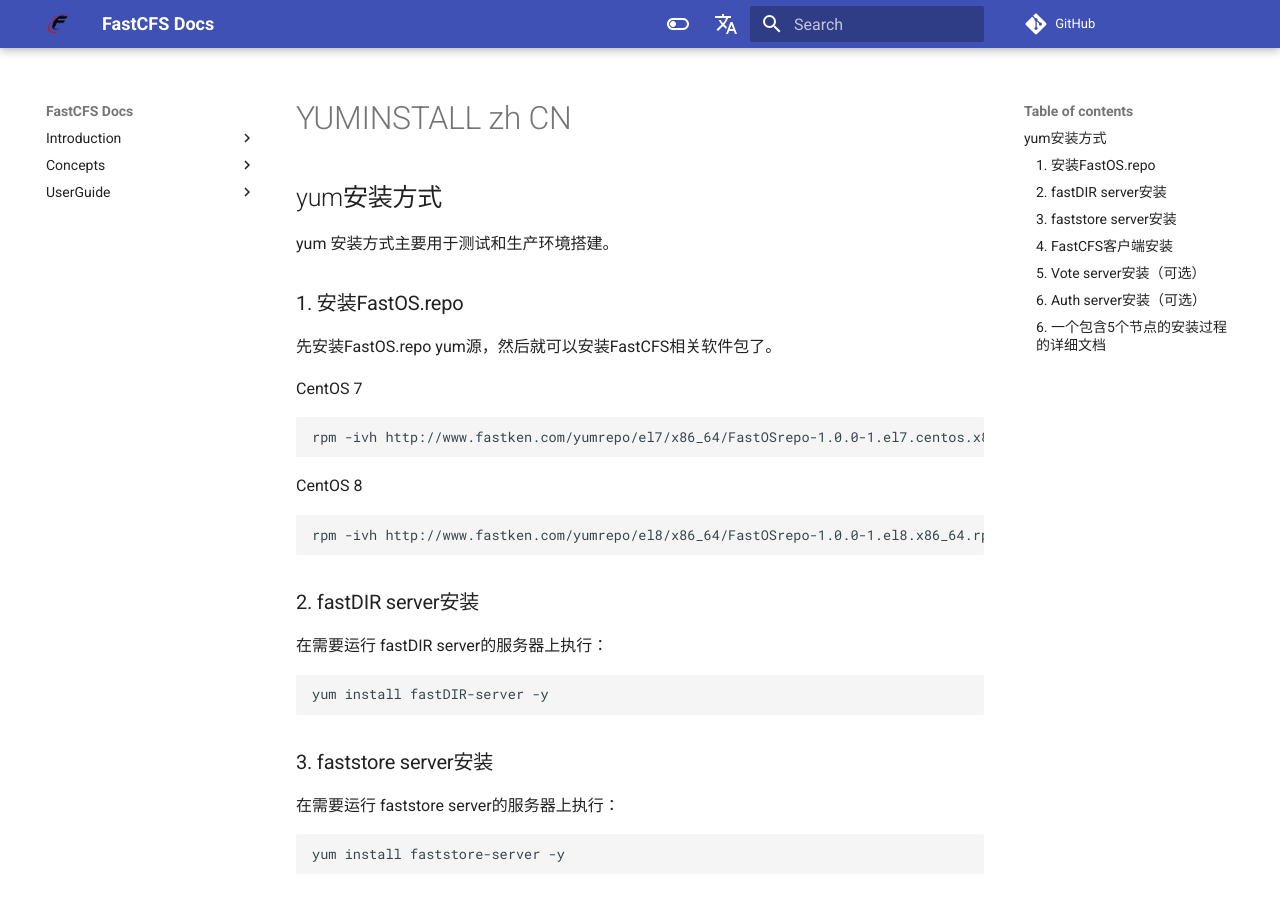
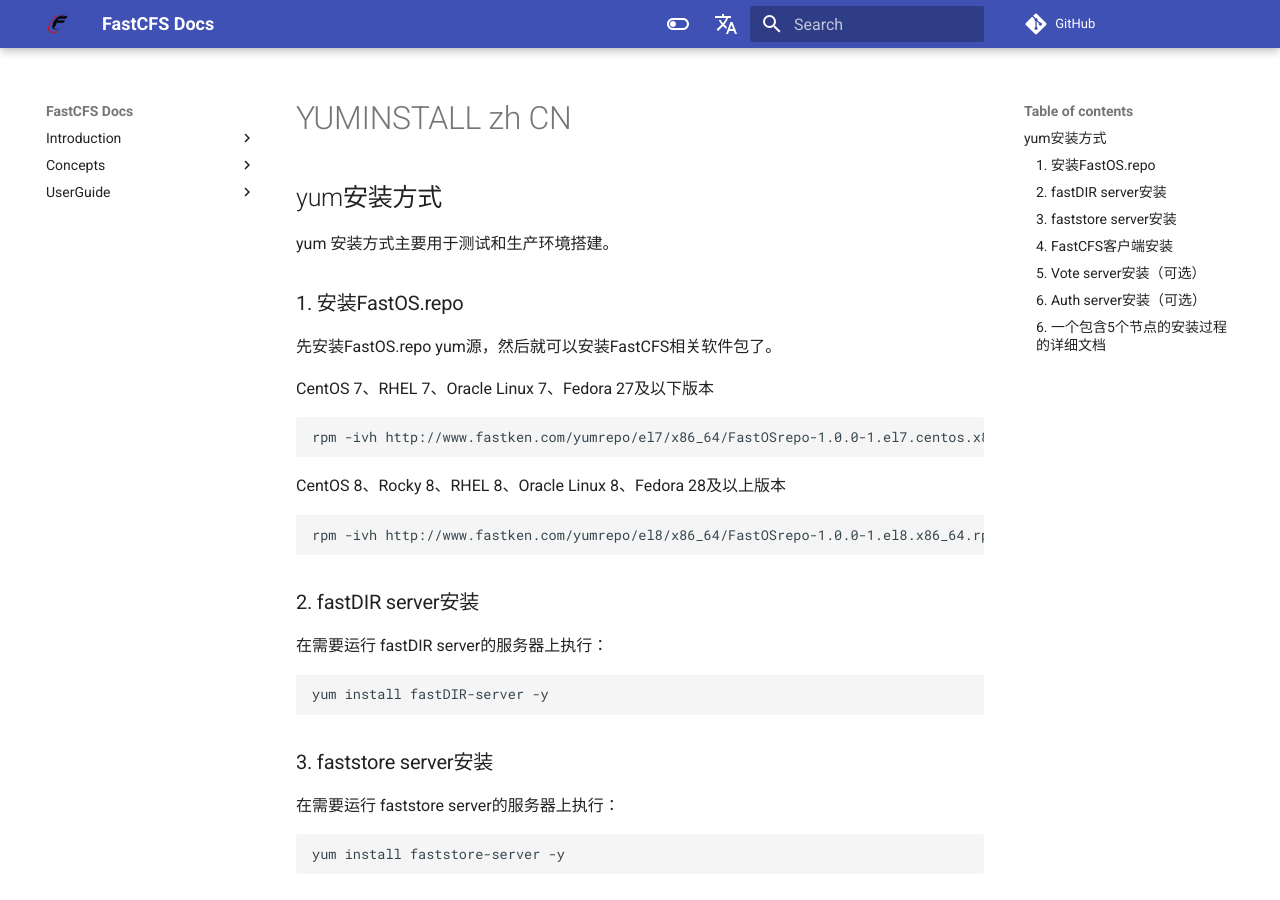
Before and after one commit to happyfish100/FastCFS, an MkDocs documentation site: the page built from docs/YUMINSTALL-zh_CN.md, in a window 1280 px wide and 900 px high. Built offline with MkDocs 1.6.1 and Material for MkDocs 9.7.7, drawn with Linux system fonts in a browser that asks for light colours; comment, search, counter and statistics services are not loaded; the version menu is left out.

Commit message:
YUMINSTALL-zh_CN.md changed for more Linuxs

````diff
--- a/docs/YUMINSTALL-zh_CN.md
+++ b/docs/YUMINSTALL-zh_CN.md
@@ -7,12 +7,12 @@ yum 安装方式主要用于测试和生产环境搭建。
 
 先安装FastOS.repo yum源，然后就可以安装FastCFS相关软件包了。
 
-CentOS 7
+CentOS 7、RHEL 7、Oracle Linux 7、Fedora 27及以下版本
 ```
 rpm -ivh http://www.fastken.com/yumrepo/el7/x86_64/FastOSrepo-1.0.0-1.el7.centos.x86_64.rpm
 ```
 
-CentOS 8
+CentOS 8、Rocky 8、RHEL 8、Oracle Linux 8、Fedora 28及以上版本
 ```
 rpm -ivh http://www.fastken.com/yumrepo/el8/x86_64/FastOSrepo-1.0.0-1.el8.x86_64.rpm
 ```
````
Also changed, not shown: README-zh_CN.md (+1 -1 lines).
